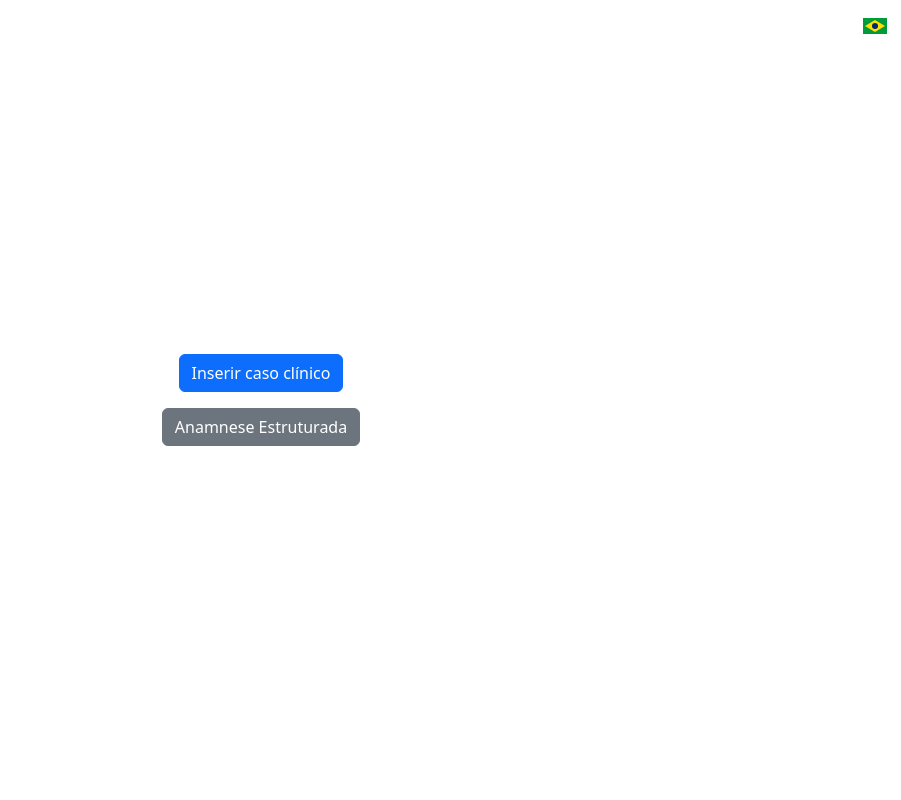
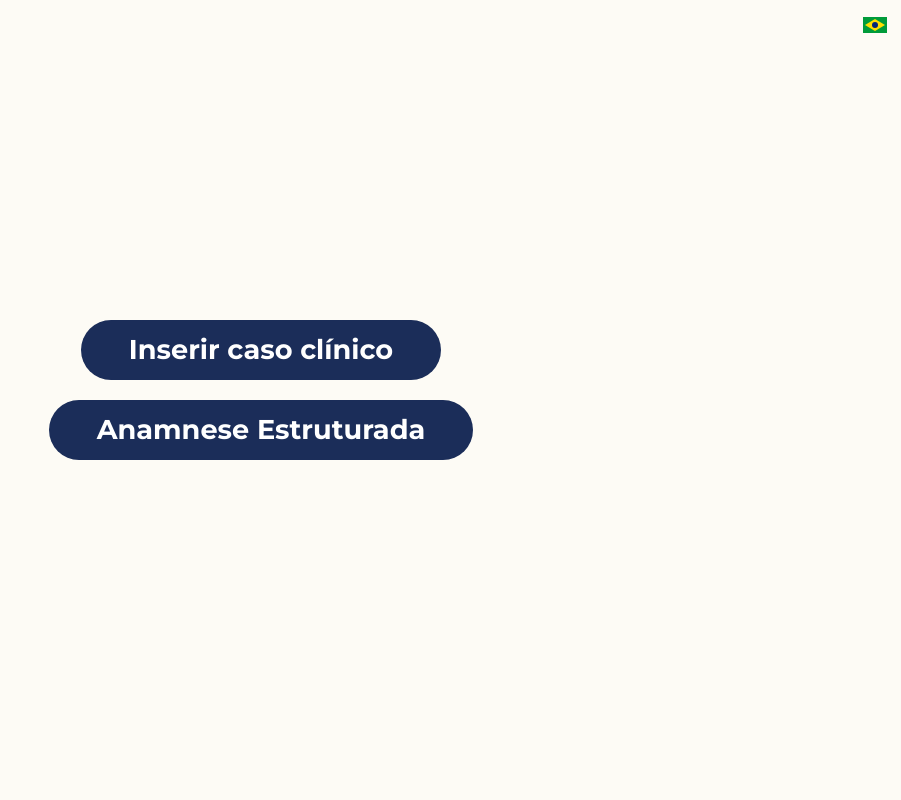
Before and after one commit to joaobrainer/head.ai, a CodeIgniter app: page /database/menu in a window 1280 px wide. Shown: the whole page, without its empty margins (379-1280 px from the left). Run offline with CodeIgniter, Linux system fonts and the light colour scheme.

Commit message:
Style menu with case page theme

```diff
--- a/plataforma/application/views/menu.php
+++ b/plataforma/application/views/menu.php
@@ -5,9 +5,40 @@ defined('BASEPATH') or exit('No direct script access allowed');
 <html lang="pt-br">
 <?php $this->load->view('header'); ?>
 <body>
-    <div class="container d-flex flex-column justify-content-center align-items-center" style="height:100vh;">
-        <a href="<?= base_url('casoclinico') ?>" class="btn btn-primary mb-3">Inserir caso clínico</a>
-        <a href="<?= base_url('anamnese-estruturada') ?>" class="btn btn-secondary">Anamnese Estruturada</a>
-    </div>
+    <style>
+        body {
+            height: 100vh;
+            background-color: #FDFBF5;
+            font-family: 'Montserrat', sans-serif;
+            margin: 0;
+            display: flex;
+            flex-direction: column;
+            justify-content: center;
+            align-items: center;
+            color: #1B2D59;
+            text-align: center;
+        }
+
+        .button {
+            padding: 0.6rem 3rem;
+            border-radius: 30px;
+            font-size: 1.7rem;
+            font-weight: bold;
+            border: none;
+            cursor: pointer;
+            transition: all 0.3s ease;
+            background-color: #1B2D59;
+            color: #FFFFFF;
+            text-decoration: none;
+            margin-bottom: 20px;
+        }
+
+        .button:hover {
+            background-color: #0F1C3A;
+        }
+    </style>
+
+    <a href="<?= base_url('casoclinico') ?>" class="button">Inserir caso clínico</a>
+    <a href="<?= base_url('anamnese-estruturada') ?>" class="button">Anamnese Estruturada</a>
 </body>
 </html>
```
